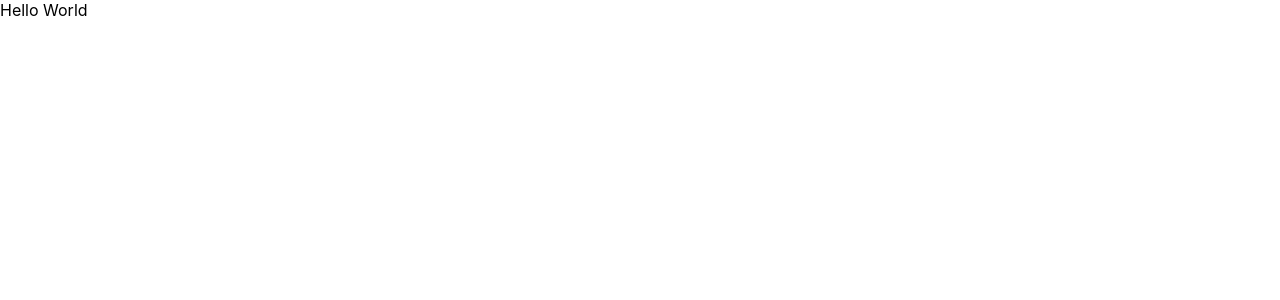
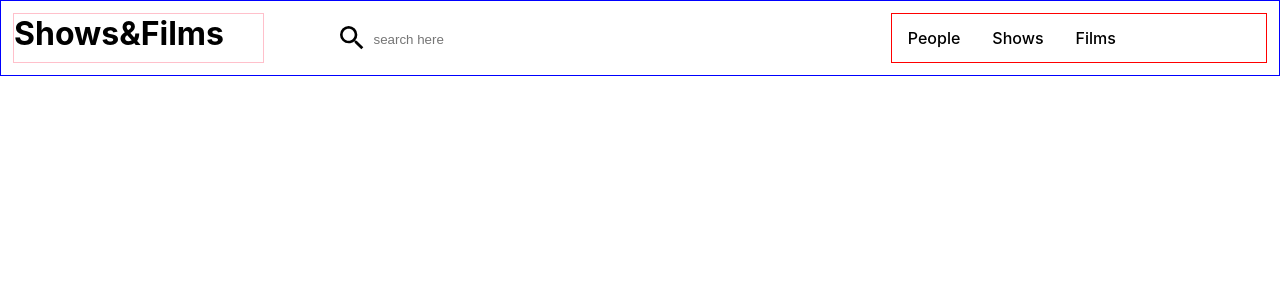
Before and after one commit to tekeoglan/movie-and-films-app, a Next.js app: page / in a window 1280 px wide. Shown: the top 300 px of the page. Built offline with nearby package versions, Linux system fonts and the light colour scheme.

Commit message:
Add header companent

```diff
--- a/next.config.js
+++ b/next.config.js
@@ -2,6 +2,9 @@
 const nextConfig = {
   reactStrictMode: true,
   swcMinify: true,
-}
+  env: {
+    TMDB_API_KEY: process.env.TMDB_API_KEY,
+  },
+};
 
-module.exports = nextConfig
+module.exports = nextConfig;
--- a/package.json
+++ b/package.json
@@ -9,9 +9,11 @@
     "lint": "next lint"
   },
   "dependencies": {
+    "axios": "^1.1.2",
     "next": "12.3.1",
     "react": "18.2.0",
-    "react-dom": "18.2.0"
+    "react-dom": "18.2.0",
+    "react-icons": "^4.4.0"
   },
   "devDependencies": {
     "@types/node": "18.8.3",
--- /dev/null
+++ b/src/compenents/Header/Header.module.css
@@ -0,0 +1,51 @@
+.navbar {
+	border: 1px solid blue;
+	padding: .75em;
+	display: flex;
+	justify-content: space-between;
+}
+
+.logo {
+	font-size: 2em;
+	border: 1px solid pink;
+	font-weight: 700;
+	width: 20%;
+}
+
+.searchBar {
+	border: 1px solid white;
+	display: flex;
+	align-items: center;
+	width: 40%;
+	padding: .50rem;
+}
+
+.searchBar input {
+	flex: 1;
+	margin-left: .25rem;
+	border-radius: 12px;
+	border: none;
+	background-color: inherit;
+}
+
+.searchBar input:focus {
+	outline: none !important;
+	border: none;
+}
+
+.searchBar button {
+	display: none;
+}
+
+.categories {
+	border: 1px solid red;
+	display: flex;
+	justify-content: flex-start;
+	align-items: center;
+	width: 30%;
+	font-weight: 500;
+}
+
+.categories div {
+	margin: 0 1rem
+}
--- /dev/null
+++ b/src/compenents/Header/index.tsx
@@ -0,0 +1,44 @@
+import { type } from "os";
+import { useState } from "react";
+import styles from "./Header.module.css";
+import { MdSearch } from "react-icons/md";
+import { IconContext } from "react-icons";
+
+const Header = () => {
+  const [searchInput, setSearchInput] = useState("");
+
+  const onSearchInputChange = (e: React.ChangeEvent<HTMLInputElement>) => {
+    setSearchInput(e.target.value);
+  };
+
+  const onSearchInputSubmit = (e: React.FormEvent<HTMLFormElement>) => {
+    e.preventDefault();
+    console.log(searchInput);
+  };
+
+  return (
+    <IconContext.Provider value={{ size: "2em" }}>
+      <div className={styles.navbar}>
+        <div className={styles.logo}>Shows&Films</div>
+        <div className={styles.searchBar}>
+          <MdSearch />
+          <form onSubmit={onSearchInputSubmit}>
+            <input
+              type="text"
+              onChange={onSearchInputChange}
+              placeholder="search here"
+            ></input>
+            <button type="submit">search</button>
+          </form>
+        </div>
+        <div className={styles.categories}>
+          <div>People</div>
+          <div>Shows</div>
+          <div>Films</div>
+        </div>
+      </div>
+    </IconContext.Provider>
+  );
+};
+
+export default Header;
--- /dev/null
+++ b/src/config/constants/endpoints.ts
@@ -0,0 +1,2 @@
+export const TMDB_API = "https://api.themoviedb.org/3";
+export const TMDB_IMAGE_PATH = "https://image.tmdb.org/t/p/original";
--- a/src/pages/_app.tsx
+++ b/src/pages/_app.tsx
@@ -8,11 +8,15 @@ function MyApp({ Component, pageProps }: AppProps) {
       <Head>
         <meta
           name="viewport"
-          content="width=device-width, initial-scale=5, minumum-scale=1, viewport-fit=cover"
+          content="width=device-width, initial-scale=1, viewport-fit=cover"
         />
         <meta
           name="description"
           content="A prototype for shows-and-films-wep-app."
+        />
+        <link
+          href="https://fonts.googleapis.com/icon?family=Material+Icons"
+          rel="stylesheet"
         />
         <title>Tv-Shows & Films</title>
       </Head>
--- a/src/views/Home/index.tsx
+++ b/src/views/Home/index.tsx
@@ -1,5 +1,28 @@
+import { useEffect } from "react";
+import axios from "axios";
+import { TMDB_API, TMDB_IMAGE_PATH } from "../../config/constants/endpoints";
+import Header from "../../compenents/Header";
+
+const fetcthMovie = async () => {
+  try {
+    const response = await axios.get(`${TMDB_API}/search/multi`, {
+      params: {
+        api_key: process.env.TMDB_API_KEY,
+        query: "lord",
+      },
+    });
+    console.log("response:", response);
+  } catch (err) {
+    console.log(err);
+  }
+};
+
 const Home = () => {
-  return <div>Hello World</div>;
+  useEffect(() => {
+    // fetcthMovie();
+  }, []);
+
+  return <Header />;
 };
 
 export default Home;
```
Also changed, not shown: tsconfig.json (+30 -8 lines), 1 other file (tests, documents, lock files or other folders).
